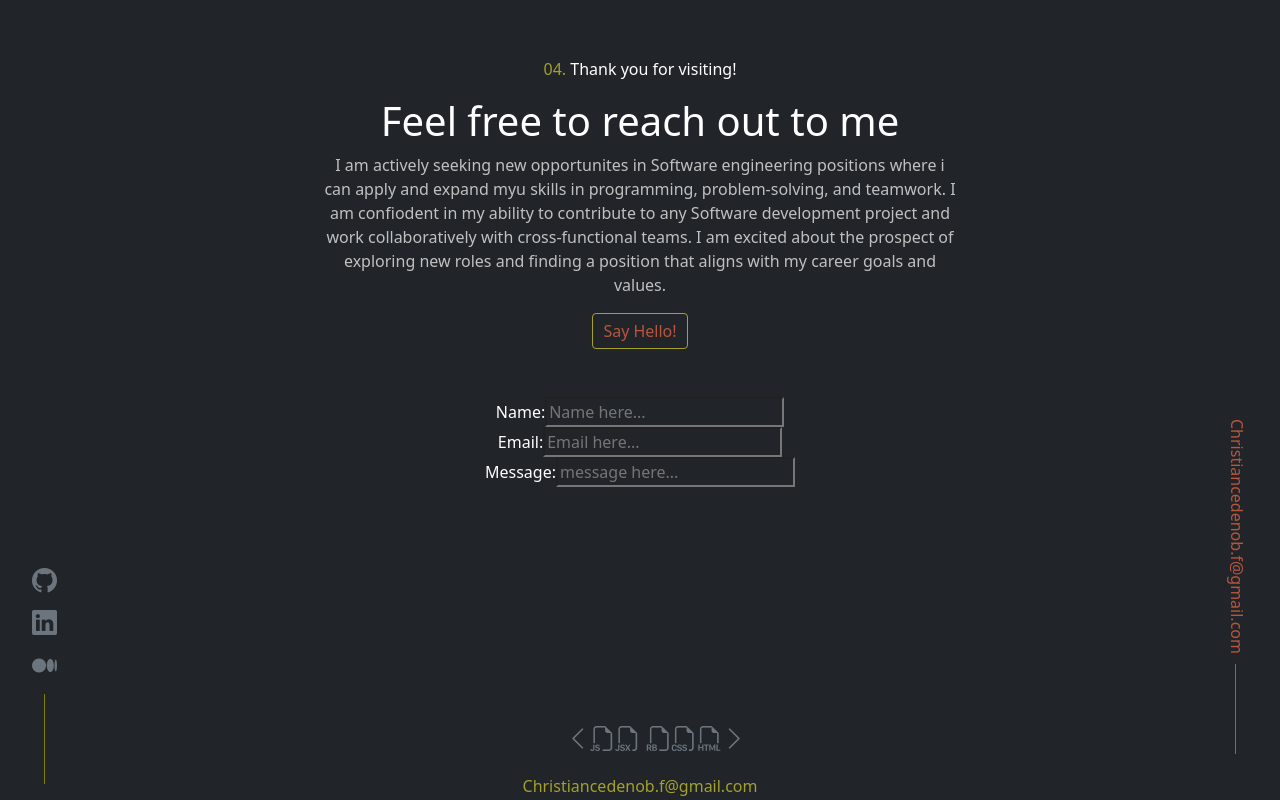
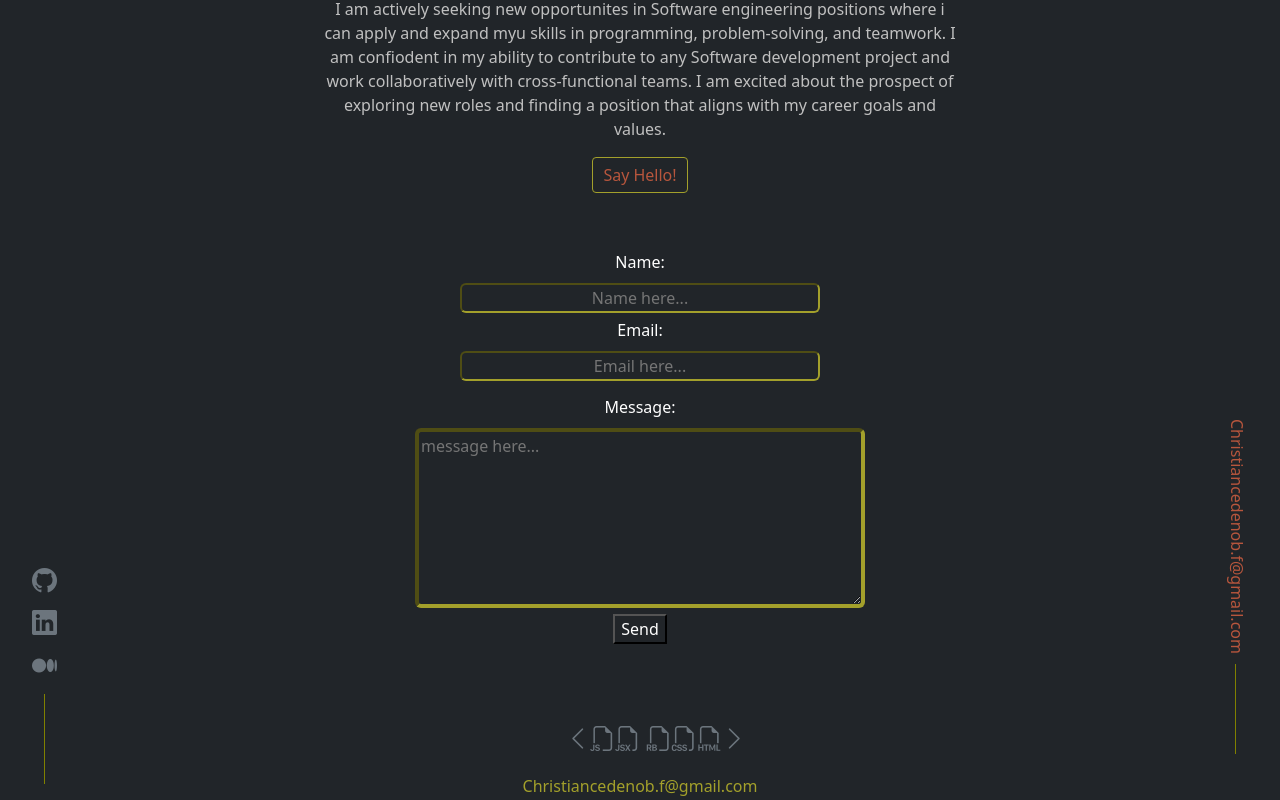
Before and after one commit to cedenoc181/pw2023, a React (Create React App) app: page / in a window 1280 px wide. Both pictures are taken after a click on the button "Say Hello!". Shown: the part 2898-3698 px from the top of the page. Built offline with nearby package versions, Linux system fonts and the light colour scheme.

Commit message:
email js ios fully functional

```diff
--- a/package.json
+++ b/package.json
@@ -9,6 +9,7 @@
     "aos": "^2.3.4",
     "bootstrap": "^5.2.3",
     "bootstrap-icons": "^1.10.3",
+    "emailjs-com": "^3.2.0",
     "react": "^18.2.0",
     "react-dom": "^18.2.0",
     "react-router": "^6.8.1",
--- a/src/Component/Contact.css
+++ b/src/Component/Contact.css
@@ -33,3 +33,35 @@ border-radius: 4px;
     background-color: rgba(62, 122, 130, 0.4) !important;
     color: var(--tan);
 }
+
+.item {
+  margin: 5px;
+}
+
+.message {
+    margin-top: 9px;
+
+}
+
+#text-box {
+     margin-top: 9px;
+    border: 4px var(--olive);
+    border-style:inset;
+    border-radius: 6px;
+    width: 450px;
+    height: 180px;
+}
+
+.labels {
+margin-top: 9px;
+}
+
+.item {
+    border-radius: 6px;
+     margin-top: 9px;
+     border: 2px var(--olive);
+    border-style:inset;
+    width: 360px;
+    text-align: center;
+
+}
--- a/src/Component/Contact.js
+++ b/src/Component/Contact.js
@@ -1,18 +1,29 @@
-import React from 'react'
+import React, { useRef } from 'react'
+import emailjs from 'emailjs-com'
 import './Contact.css'
 import Aos from 'aos'; //this is for animation
 import 'aos/dist/aos.css';
 import {useEffect, useState} from 'react'
 
 function Contact() {
-
+  const form = useRef();
 const [emailMe, setEmailMe] = useState(true)
 
 function handleClick() {
   setEmailMe(!emailMe)
   console.log('contact clicked', emailMe)
 }
+function sendEmail (e) {
+  e.preventDefault();
 
+    emailjs.sendForm('service_63zzo4h', 'template_gxnvd2d', form.current, 'izBslw1ZpwZI6CIWx')
+      .then((result) => {
+          console.log(result.text);
+      }, (error) => {
+          console.log(error.text);
+      });
+      e.target.reset()
+}
 
 
   useEffect(() => {
@@ -34,16 +45,21 @@ function handleClick() {
         </p>
         <button className='bg-transparent' onClick={handleClick}>Say Hello!</button>
         {emailMe ? (null) : (
-          <div>
-            <form className="text-white justify-content-center text-align-center mt-5">
-              <label>Name: </label>
-              <input className="bg-transparent" type="name" placeholder="Name here..."/>
+          <div className="container">
+            <form ref={form} onSubmit={sendEmail}className="text-white justify-content-center text-align-center mt-5">
+              <label className="labels">Name: </label>
+              <br />
+              <input className="bg-transparent item text-white" type="name" placeholder="Name here..." name="name"/>
               <br />
               <label>Email: </label>
-              <input className="bg-transparent" type="email" placeholder='Email here...'/>
               <br />
-              <label>Message: </label>
-              <input className="bg-transparent" type="text" id="text-box" placeholder='message here...'/>
+              <input className="bg-transparent item text-white" type="email" placeholder='Email here...' name="email"/>
+              <br />
+              <label className="message">Message: </label>
+              <br />
+              <textarea className="bg-transparent text-white" rows="5" id="text-box" placeholder='message here...' name="message"/>
+              <br />
+              <input className="bg-transparent text-white" type="submit" value="Send"/>
             </form>
           </div>
 
--- a/src/Component/Home.js
+++ b/src/Component/Home.js
@@ -36,7 +36,7 @@ function Home() {
               autoStart: true,
               loop: true,
               delay: 120,
-              strings: ['I am a Full Stack Software Engineer.', 'I use to fix people, Now I fix code!']
+              strings: ['I am a Full Stack Software Engineer.', 'Also virtual pest control.', 'hahaha get it because I get rid of bugs!']
             }}
             />
              </h2>
```
Also changed, not shown: 1 other file (tests, documents, lock files or other folders).
